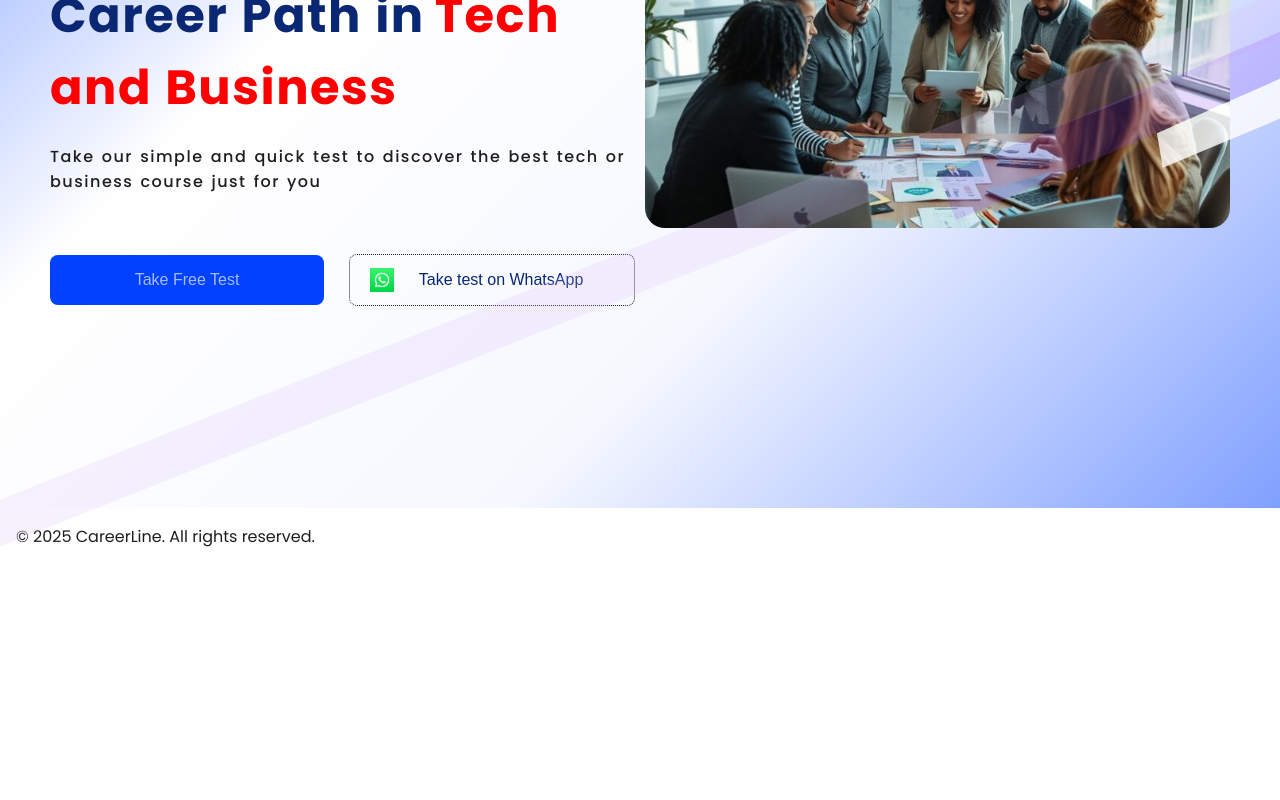
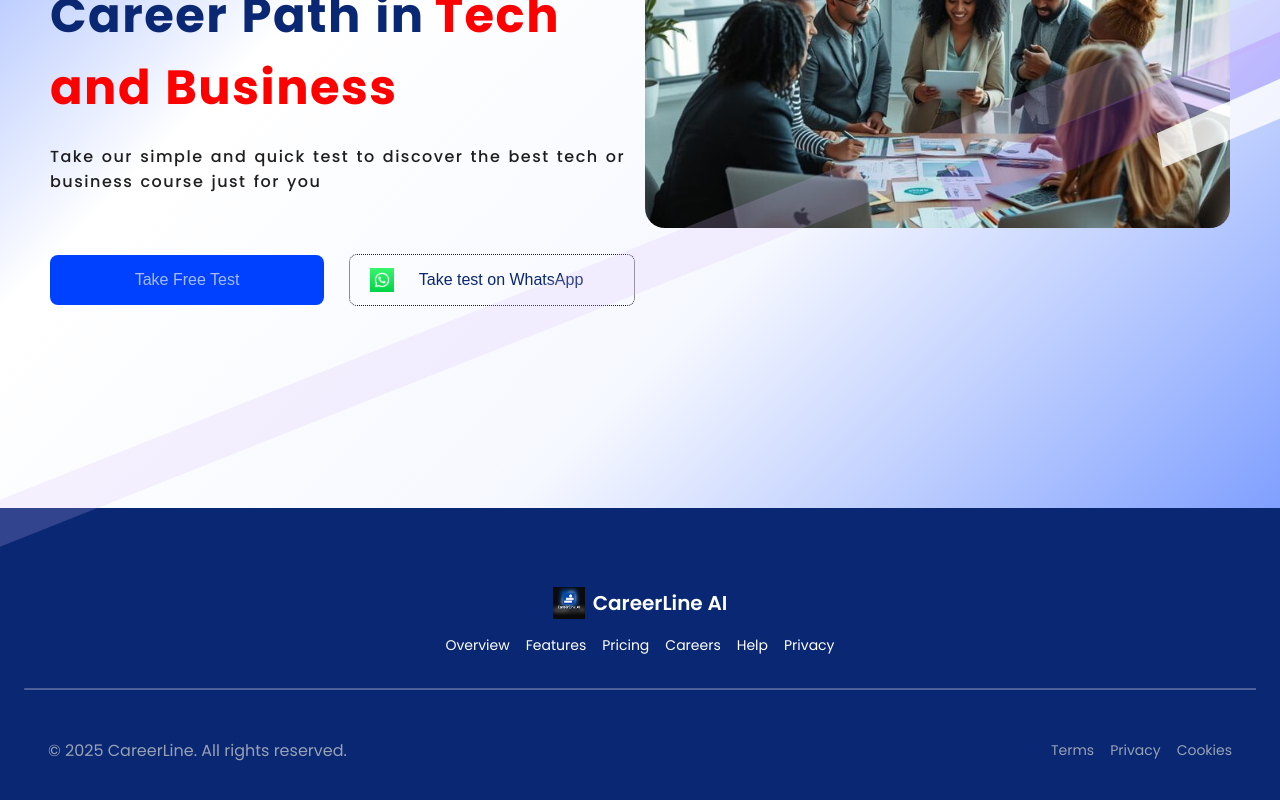
Before and after one commit to salesplat-x/careerline-web, a React (Vite) app: page / in a window 1280 px wide. Shown: the part 292-1092 px from the top of the page. Before the commit the page ends 990 px from the top, so only its background shows below. Built offline with nearby package versions, Linux system fonts and the light colour scheme.

Commit message:
feat(footer): add Footer component (#7)

```diff
--- a/package.json
+++ b/package.json
@@ -35,6 +35,7 @@
     "husky": "^9.1.7",
     "lint-staged": "^16.2.7",
     "prettier": "^3.7.4",
+    "sass": "^1.97.1",
     "sass-embedded": "^1.97.1",
     "typescript": "~5.9.3",
     "typescript-eslint": "^8.49.0",
--- /dev/null
+++ b/src/components/Footer/Footer.scss
@@ -0,0 +1,50 @@
+@use '../../styles/variables.scss' as *;
+@use '../../styles/mixins.scss' as *;
+
+.footer-container {
+  background-color: var(--text-secondary);
+  height: 334px;
+
+  @media (max-width: $mobile-breakpoint) {
+    height: auto;
+    padding-block: 24px;
+  }
+}
+
+.footer-brand img {
+  height: 32px;
+
+  @media (max-width: $mobile-breakpoint) {
+    height: 24px;
+  }
+}
+
+.footer-links {
+  row-gap: 0.75rem;
+}
+
+.hr-divider {
+  width: 100%;
+  border-top: 1px solid var(--border-color);
+  margin: 16px 0;
+  opacity: 0.3;
+}
+
+.footer-bottom {
+  display: flex;
+  justify-content: space-between;
+  align-items: center;
+
+  @media (max-width: $mobile-breakpoint) {
+    flex-direction: column;
+    gap: 1rem;
+    text-align: center;
+  }
+}
+
+.footer-legal {
+  @media (max-width: $mobile-breakpoint) {
+    justify-content: center;
+    flex-wrap: wrap;
+  }
+}
--- a/src/components/Footer/Footer.tsx
+++ b/src/components/Footer/Footer.tsx
@@ -1,7 +1,79 @@
-import { BodyText } from '../Text';
+import { BodyText, SmallText } from '../Text';
+import './Footer.scss';
+import { Link } from 'react-router-dom';
+
+const careerlineLinks = [
+  {
+    label: 'Overview',
+    href: '#',
+  },
+  {
+    label: 'Features',
+    href: '#',
+  },
+  {
+    label: 'Pricing',
+    href: '#',
+  },
+  {
+    label: 'Careers',
+    href: '#',
+  },
+  {
+    label: 'Help',
+    href: '#',
+  },
+  {
+    label: 'Privacy',
+    href: '#',
+  },
+];
+
+const footerLinks = [
+  {
+    label: 'Terms',
+    href: '#',
+  },
+  {
+    label: 'Privacy',
+    href: '#',
+  },
+  {
+    label: 'Cookies',
+    href: '#',
+  },
+];
 
 export const Footer = () => (
-  <footer className="bg-primary border-t p-4 mt-auto">
-    <BodyText>&copy; 2025 CareerLine. All rights reserved.</BodyText>
+  <footer className="footer-container text-white d-flex flex-column justify-center items-center gap-4 px-6 text-center">
+    <div className="footer-brand d-flex gap-2 items-center">
+      <img src="/image 3.png" alt="CareerLine logo" />
+      <BodyText className="text-xl font-semibold text-white">CareerLine AI</BodyText>
+    </div>
+
+    <div className="footer-links d-flex gap-4 text-sm flex-wrap justify-center">
+      {careerlineLinks.map(({ label, href }) => (
+        <Link to={href} key={label} className="text-decoration-none">
+          <SmallText className="text-white">{label}</SmallText>
+        </Link>
+      ))}
+    </div>
+
+    <hr className="hr-divider" />
+
+    <div className="footer-bottom w-full mt-4 px-6">
+      <BodyText className="text-sm footer-color">
+        © {new Date().getFullYear()} CareerLine. All rights reserved.
+      </BodyText>
+      <div className="footer-legal d-flex gap-4">
+        {footerLinks.map(({ label, href }) => (
+          <Link to={href} key={label} className="text-decoration-none">
+            <SmallText className="footer-color">{label}</SmallText>
+          </Link>
+        ))}
+      </div>
+    </div>
   </footer>
 );
+
+export default Footer;
--- a/src/styles/palette.scss
+++ b/src/styles/palette.scss
@@ -9,6 +9,7 @@ $border-color: #d9d9d9;
 
 $bg-primary: #ffffff;
 $bg-secondary: #fafafa;
+$footer-color: #98a2b3;
 
 :root {
   --button-primary: #{$button-color};
@@ -26,4 +27,5 @@ $bg-secondary: #fafafa;
     rgba(246, 248, 255, 1) 63%,
     rgba(128, 160, 255, 1) 100%
   );
+  --footer-color: #{$footer-color};
 }
--- a/src/styles/utilities.scss
+++ b/src/styles/utilities.scss
@@ -434,6 +434,10 @@
   color: var(--text-white) !important;
 }
 
+.footer-color {
+  color: var(--footer-color) !important;
+}
+
 .text-error {
   color: var(--text-error) !important;
 }
@@ -649,3 +653,7 @@
     opacity: 0.6;
   }
 }
+
+.text-decoration-none {
+  text-decoration: none;
+}
```
Also changed, not shown: public/image 3.png (added), 1 other file (tests, documents, lock files or other folders).
